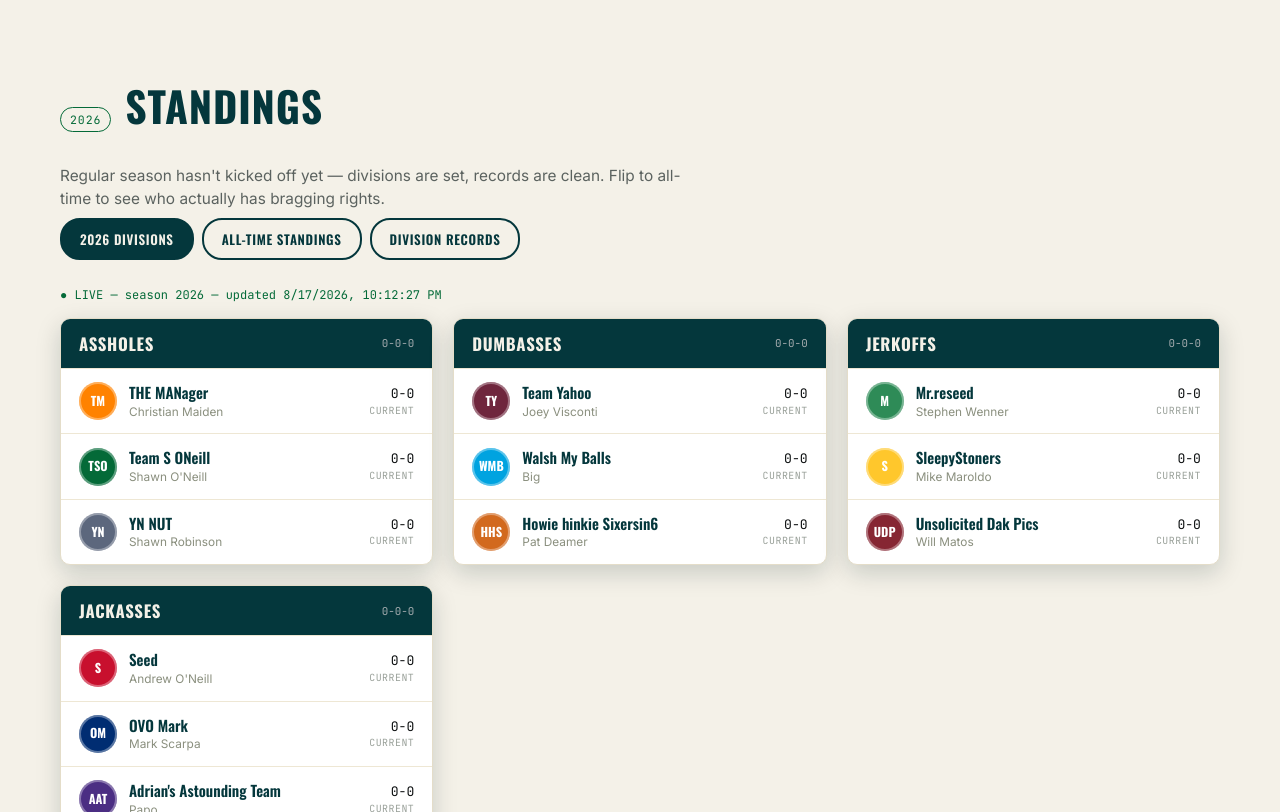
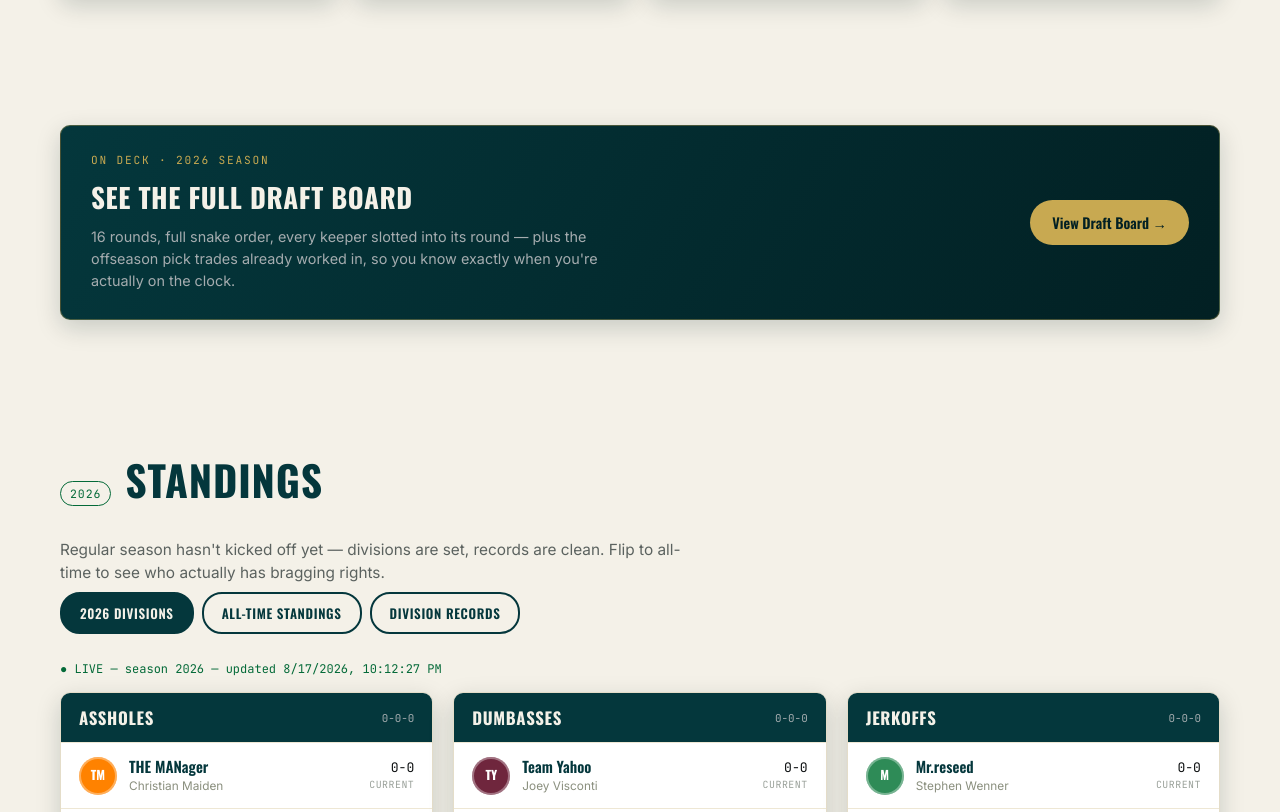
Before and after one commit to oneilla2517/BIRD-GANG, a plain HTML site: page index.html in a window 1280 px wide. Shown: the part 1392-2204 px from the top of the page. Drawn offline with nearby package versions, Linux system fonts and the light colour scheme.

Commit message:
Add draft board promo section to index.html
Added a promotional section for the 2026 draft board with styling and content.

```diff
--- a/index.html
+++ b/index.html
@@ -226,6 +226,21 @@
   .rival-panel-head{display:flex; align-items:center; gap:16px; border-bottom:2px solid var(--bone-dim); padding-bottom:18px; margin-bottom:18px;}
   .rival-panel-head .crest{width:56px;height:56px;font-size:1.1rem;}
   .callouts{display:grid; grid-template-columns:1fr 1fr; gap:14px; margin-bottom:22px;}
+  .draft-promo-card{
+    display:flex; align-items:center; justify-content:space-between; gap:24px; flex-wrap:wrap;
+    background:linear-gradient(120deg, var(--midnight) 0%, var(--midnight-dark) 100%);
+    border-radius:var(--radius); padding:26px 30px; text-decoration:none; box-shadow:var(--shadow);
+    border:1px solid rgba(200,169,81,0.35); transition:transform .15s ease, box-shadow .15s ease;
+  }
+  .draft-promo-card:hover{transform:translateY(-2px); box-shadow:0 12px 30px rgba(2,32,35,0.28);}
+  .draft-promo-eyebrow{font-family:'JetBrains Mono'; font-size:0.7rem; letter-spacing:0.16em; text-transform:uppercase; color:var(--gold); margin-bottom:8px;}
+  .draft-promo-text h2{font-family:'Oswald'; font-weight:700; font-size:clamp(1.3rem,3vw,1.7rem); color:var(--bone); margin:0 0 8px;}
+  .draft-promo-text p{color:var(--silver); font-size:0.9rem; line-height:1.55; max-width:560px; margin:0;}
+  .draft-promo-cta{
+    flex-shrink:0; font-family:'Oswald'; font-weight:600; font-size:0.9rem; color:var(--midnight-dark);
+    background:var(--gold); padding:12px 22px; border-radius:24px; white-space:nowrap;
+  }
+  @media (max-width:640px){ .draft-promo-card{flex-direction:column; align-items:flex-start;} }
   .callout{border-radius:8px; padding:14px 16px;}
   .callout.rival{background:#fbeaea; border:1px solid #edc9c9;}
   .callout.cupcake{background:#eaf5ee; border:1px solid #c9e6d1;}
@@ -355,6 +370,7 @@
     </a>
     <div class="nav-links">
       <a href="#standings">Standings</a>
+      <a href="draft-board.html">2026 Draft Board</a>
       <a href="#recap2025">2025 Recap</a>
       <a href="#fame">Hall of Fame</a>
       <a href="#records">Records</a>
@@ -407,6 +423,17 @@
       <p>Down in the muck, <strong>Papo</strong> won the consolation bracket — earning the privilege of picking his draft position first next season. Small mercies.</p>
     </div>
   </div>
+</section>
+
+<section id="draftboard-promo">
+  <a href="draft-board.html" class="draft-promo-card">
+    <div class="draft-promo-text">
+      <div class="draft-promo-eyebrow">On Deck · 2026 Season</div>
+      <h2>See the Full Draft Board</h2>
+      <p>16 rounds, full snake order, every keeper slotted into its round — plus the offseason pick trades already worked in, so you know exactly when you're actually on the clock.</p>
+    </div>
+    <div class="draft-promo-cta">View Draft Board →</div>
+  </a>
 </section>
 
 <section id="standings">
```
